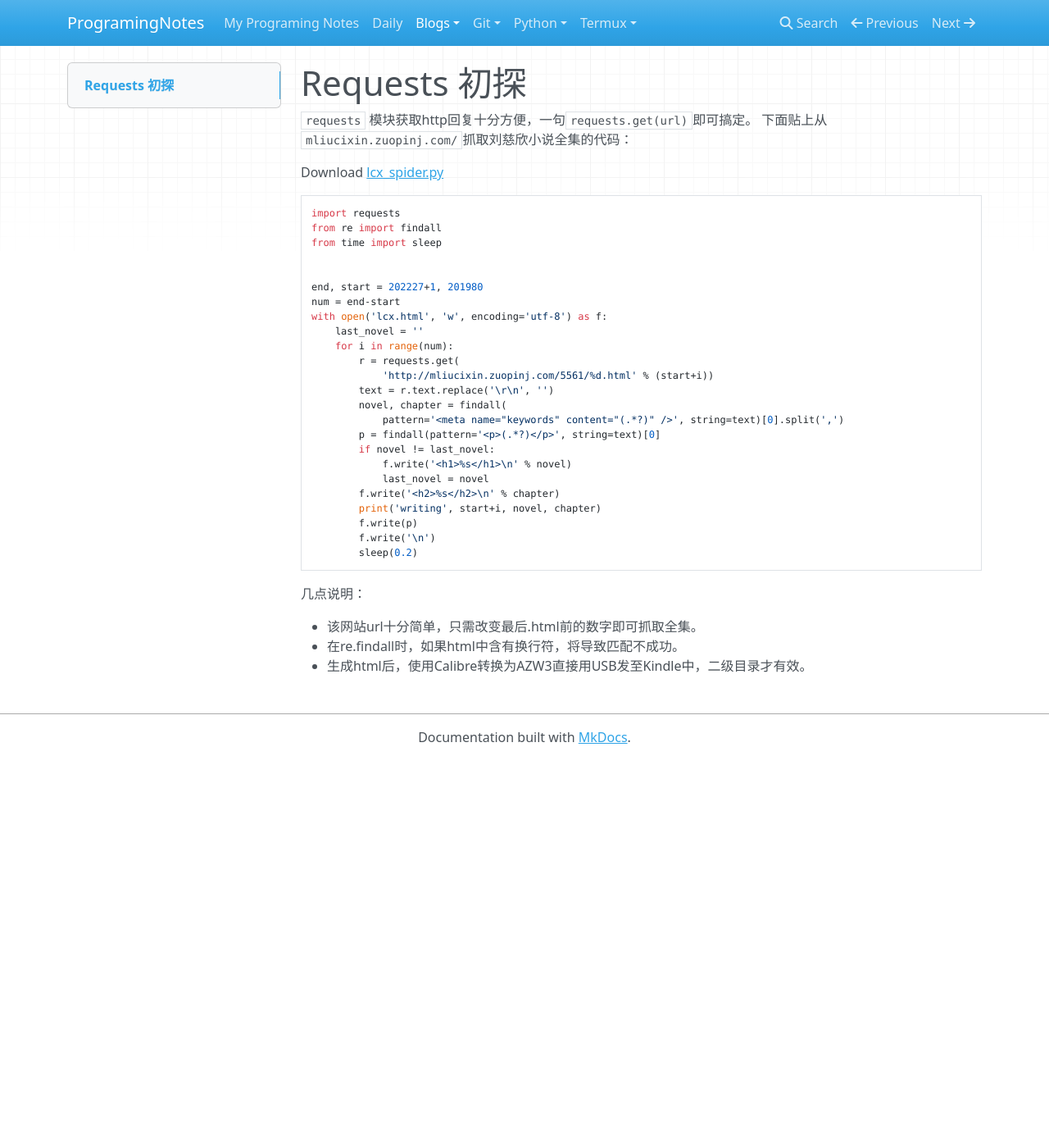
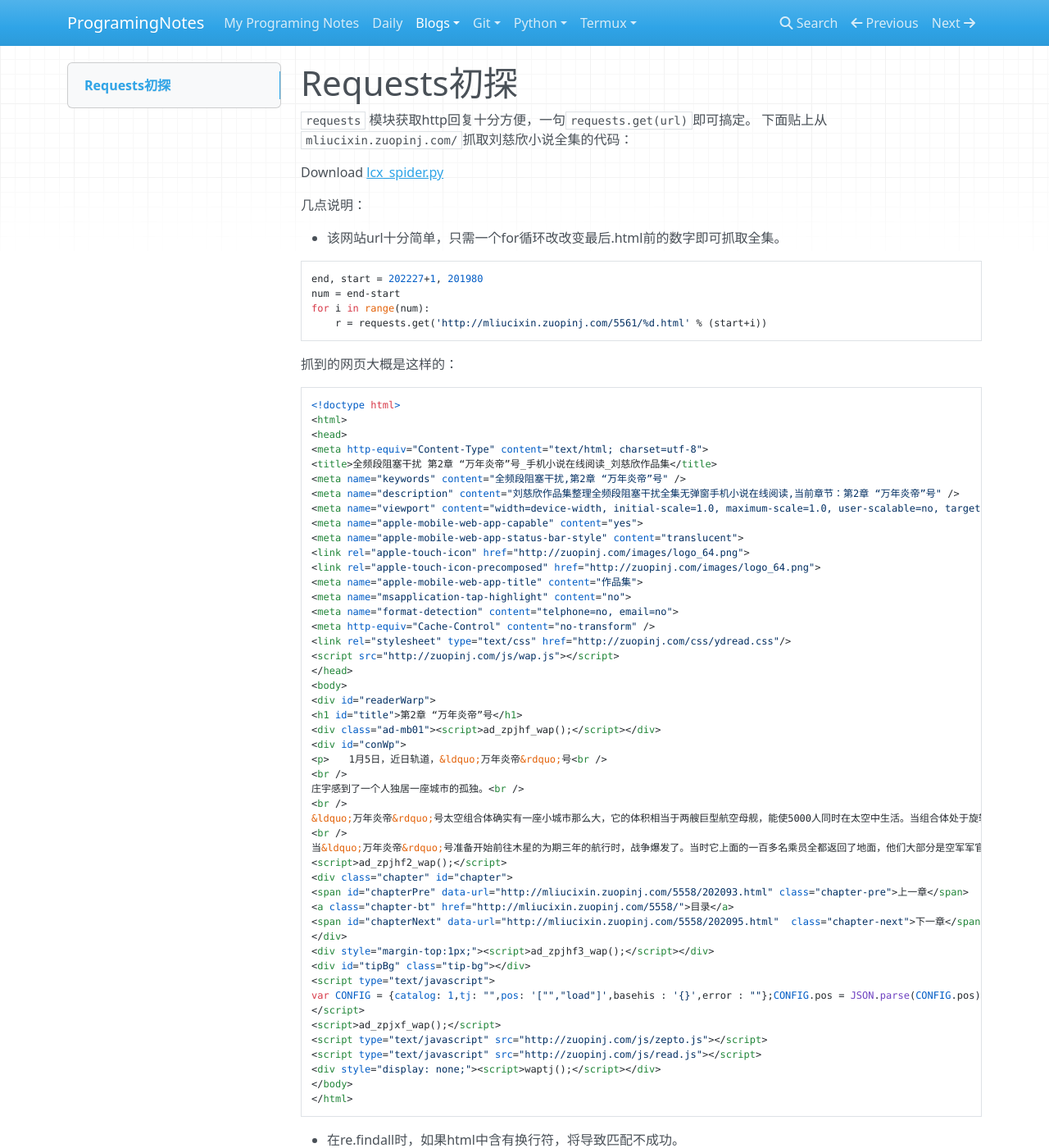
Before and after one commit to AllanChain/ProgramingNotes, an MkDocs documentation site: the page built from docs/Blogs/RequestsGlimpse.md, in a window 1280 px wide and 1400 px high. Shown: the whole window at 82% size. Built offline with MkDocs 1.6.1, drawn with Linux system fonts in a browser that asks for light colours; nearby versions of some CDN libraries; some of the changed text lies outside the part shown.

Commit message:
add detailed description

````diff
--- a/docs/Blogs/RequestsGlimpse.md
+++ b/docs/Blogs/RequestsGlimpse.md
@@ -1,36 +1,76 @@
-# Requests 初探
+# Requests初探
 `requests` 模块获取http回复十分方便，一句`requests.get(url)`即可搞定。
 下面贴上从`mliucixin.zuopinj.com/`抓取刘慈欣小说全集的代码：
 
 Download [lcx_spider.py](lcx_spider.py)
+
+几点说明：
+
+- 该网站url十分简单，只需一个for循环改改变最后.html前的数字即可抓取全集。
 ```python
-import requests
-from re import findall
-from time import sleep
-
-
 end, start = 202227+1, 201980
 num = end-start
-with open('lcx.html', 'w', encoding='utf-8') as f:
-    last_novel = ''
-    for i in range(num):
-        r = requests.get(
-            'http://mliucixin.zuopinj.com/5561/%d.html' % (start+i))
-        text = r.text.replace('\r\n', '')
-        novel, chapter = findall(
-            pattern='<meta name="keywords" content="(.*?)" />', string=text)[0].split(',')
-        p = findall(pattern='<p>(.*?)</p>', string=text)[0]
-        if novel != last_novel:
-            f.write('<h1>%s</h1>\n' % novel)
-            last_novel = novel
-        f.write('<h2>%s</h2>\n' % chapter)
-        print('writing', start+i, novel, chapter)
-        f.write(p)
-        f.write('\n')
-        sleep(0.2)
+for i in range(num):
+    r = requests.get('http://mliucixin.zuopinj.com/5561/%d.html' % (start+i))
 ```
-几点说明：
-
-- 该网站url十分简单，只需改变最后.html前的数字即可抓取全集。
+抓到的网页大概是这样的：
+```html
+<!doctype html>
+<html>
+<head>
+<meta http-equiv="Content-Type" content="text/html; charset=utf-8">
+<title>全频段阻塞干扰 第2章 “万年炎帝”号_手机小说在线阅读_刘慈欣作品集</title>
+<meta name="keywords" content="全频段阻塞干扰,第2章 “万年炎帝”号" />
+<meta name="description" content="刘慈欣作品集整理全频段阻塞干扰全集无弹窗手机小说在线阅读,当前章节：第2章 “万年炎帝”号" />
+<meta name="viewport" content="width=device-width, initial-scale=1.0, maximum-scale=1.0, user-scalable=no, target-densitydpi=medium-dpi">
+<meta name="apple-mobile-web-app-capable" content="yes">
+<meta name="apple-mobile-web-app-status-bar-style" content="translucent">
+<link rel="apple-touch-icon" href="http://zuopinj.com/images/logo_64.png">
+<link rel="apple-touch-icon-precomposed" href="http://zuopinj.com/images/logo_64.png">
+<meta name="apple-mobile-web-app-title" content="作品集">
+<meta name="msapplication-tap-highlight" content="no">
+<meta name="format-detection" content="telphone=no, email=no">
+<meta http-equiv="Cache-Control" content="no-transform" />
+<link rel="stylesheet" type="text/css" href="http://zuopinj.com/css/ydread.css"/>
+<script src="http://zuopinj.com/js/wap.js"></script>
+</head>
+<body>
+<div id="readerWarp">
+<h1 id="title">第2章 “万年炎帝”号</h1>
+<div class="ad-mb01"><script>ad_zpjhf_wap();</script></div>
+<div id="conWp">
+<p>　　1月5日，近日轨道，&ldquo;万年炎帝&rdquo;号<br />
+<br />
+庄宇感到了一个人独居一座城市的孤独。<br />
+<br />
+&ldquo;万年炎帝&rdquo;号太空组合体确实有一座小城市那么大，它的体积相当于两艘巨型航空母舰，能使5000人同时在太空中生活。当组合体处于旋转重力状态时，里面甚至有一个游泳池和一条小河流，这在当今的太空工作环境中，可以说是绝无仅有的奢侈。但事实是，&ldquo;万年炎帝&rdquo;号是中国航天界一贯的节检思维的结果。它的设计思想是：在一个构造中组合太阳系内太空探索的所有功能，这样虽一次性投资巨大，但从长远看还是十分经济的。&ldquo;万年炎帝&rdquo;号被西方戏称为太空的瑞士军刀，它可做为空间站在地球各个高度的轨道上运行，它可以方便地移动到绕月球轨道，或做行星际探索飞行。&ldquo;万年炎帝&rdquo;号已进行过金星和火星飞行，并探测过小行星带。以它那巨大的体积，等于把一个研究院搬到了太空中，就太空科学研究而言，它比西方那些数量众多但小巧玲珑的飞船具有更大的优势。<br />
+<br />
+当&ldquo;万年炎帝&rdquo;号准备开始前往木星的为期三年的航行时，战争爆发了。当时它上面的一百多名乘员全都返回了地面，他们大部分是空军军官，只留下了庄宇一个人。这时&ldquo;万年炎帝&rdquo;号暴露出它的一个缺陷：在军事上它目标太大，且没有任何防御能力，没有预见到后来太空军事化的进程，是设计者的一个失误。战争爆炸后，&ldquo;万年炎帝&rdquo;号只能进行躲避飞行。向外太空是不行的，在木星轨道之内，有大量的北约无人航行器，它们都体积不大，武装或非武装，每一个对&tp://mliucixin.zuopinj.com/5558/202095.html"  class="section section-next">下一章</span>
+<script>ad_zpjhf2_wap();</script>
+<div class="chapter" id="chapter">
+<span id="chapterPre" data-url="http://mliucixin.zuopinj.com/5558/202093.html" class="chapter-pre">上一章</span>
+<a class="chapter-bt" href="http://mliucixin.zuopinj.com/5558/">目录</a>
+<span id="chapterNext" data-url="http://mliucixin.zuopinj.com/5558/202095.html"  class="chapter-next">下一章</span>
+</div>
+<div style="margin-top:1px;"><script>ad_zpjhf3_wap();</script></div>
+<div id="tipBg" class="tip-bg"></div>
+<script type="text/javascript">
+var CONFIG = {catalog: 1,tj: "",pos: '["","load"]',basehis : '{}',error : ""};CONFIG.pos = JSON.parse(CONFIG.pos);
+</script>
+<script>ad_zpjxf_wap();</script>
+<script type="text/javascript" src="http://zuopinj.com/js/zepto.js"></script>
+<script type="text/javascript" src="http://zuopinj.com/js/read.js"></script>
+<div style="display: none;"><script>waptj();</script></div>
+</body>
+</html>
+```
 - 在re.findall时，如果html中含有换行符，将导致匹配不成功。
+```python
+text = r.text.replace('\r\n', '')
+```
+- 当然re是必须的
+```python
+novel, chapter = findall(pattern='<meta name="keywords" content="(.*?)" />', string=text)[0].split(',')
+p = findall(pattern='<p>(.*?)</p>', string=text)[0]
+```
 - 生成html后，使用Calibre转换为AZW3直接用USB发至Kindle中，二级目录才有效。
````
Also changed, not shown: docs/Blogs/TermuxWithBrowser.md (+30 -46 lines).
